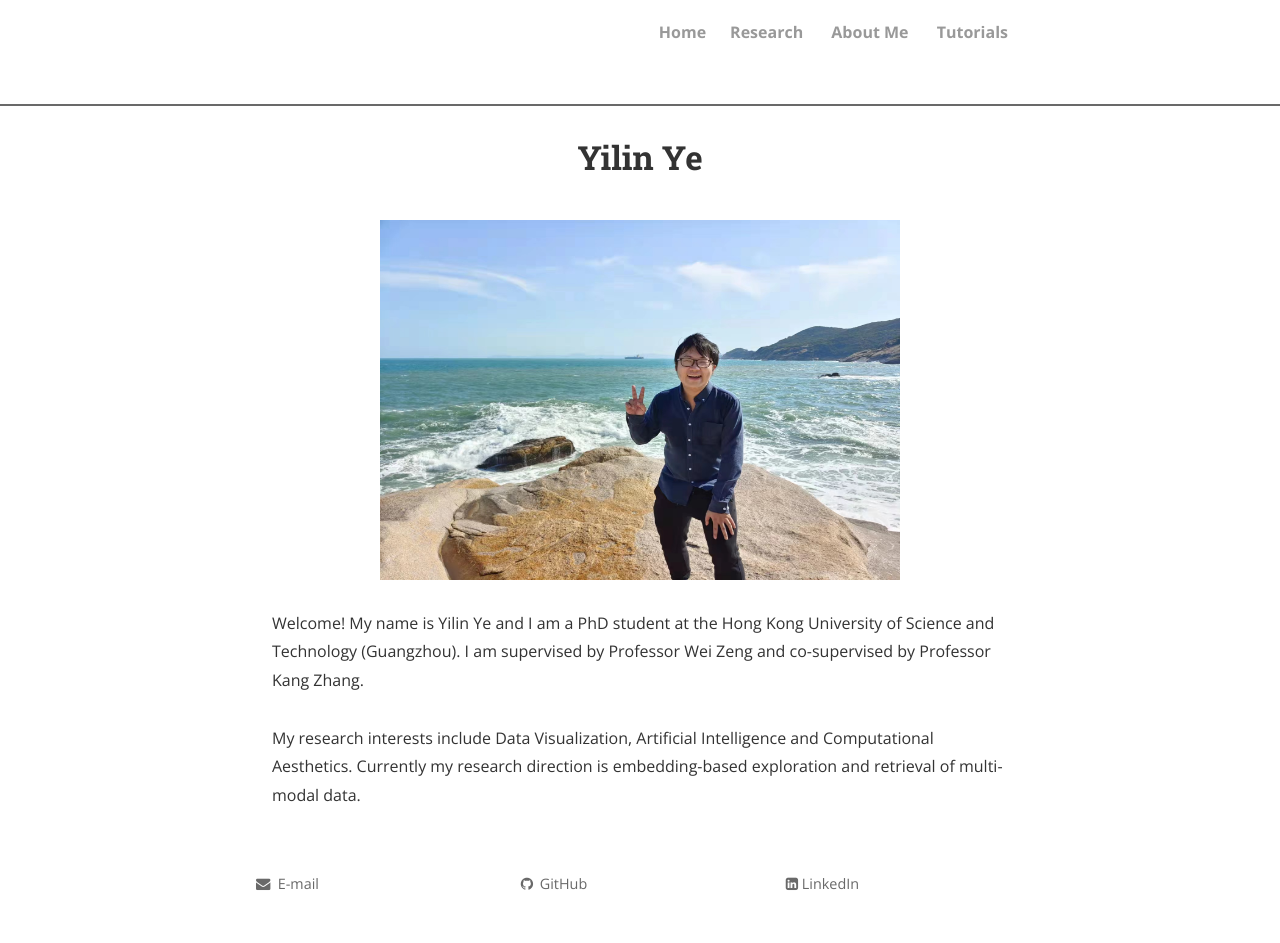
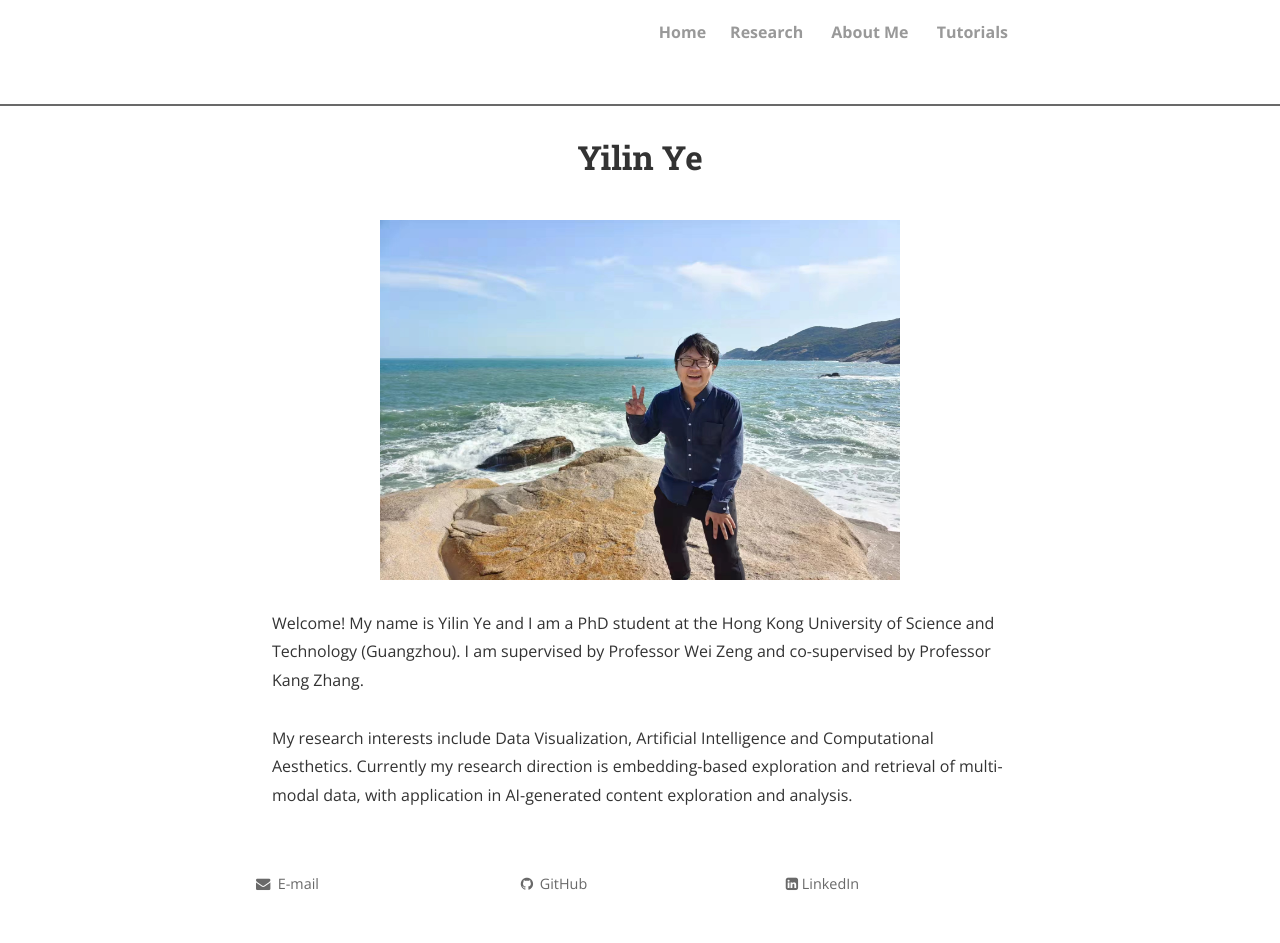
Before and after one commit to yilinye/yilinye.github.io, a Jekyll site: the page built from index.html, in a window 1280 px wide. Built offline with Jekyll 4.4.1, drawn with Linux system fonts in a browser that asks for light colours; nearby versions of some CDN libraries; the list of posts is cut into pages by our own code; comment, search, counter and statistics services are not loaded; a style sheet for code colours, icons or effects is not loaded.

Commit message:
Update index.html

```diff
--- a/index.html
+++ b/index.html
@@ -20,7 +20,7 @@ I am supervised by Professor Wei Zeng and co-supervised by Professor Kang Zhang.
 
 <br><br>
 <!-- My research focuses on understanding the role banks play in the real economy. I often incorporate machine learning and natural language processing techniques into my research to quantify unstructured information such as text. Feel free to look at my <a href="https://pesoto.github.io/research" target="_self">research page</a> and my <a href="https://pesoto.github.io/research" target="_self">tutorials</a> to learn more! -->
-My research interests include Data Visualization, Artificial Intelligence and Computational Aesthetics. Currently my research direction is embedding-based exploration and retrieval of multi-modal data.
+My research interests include Data Visualization, Artificial Intelligence and Computational Aesthetics. Currently my research direction is embedding-based exploration and retrieval of multi-modal data, with application in AI-generated content exploration and analysis.
 <br><br>
  <!-- <i>NOTE:</i> This is a personal webpage and any views or information reflect solely the author and are not the views of the Federal Reserve Board. -->
 </div>
```
